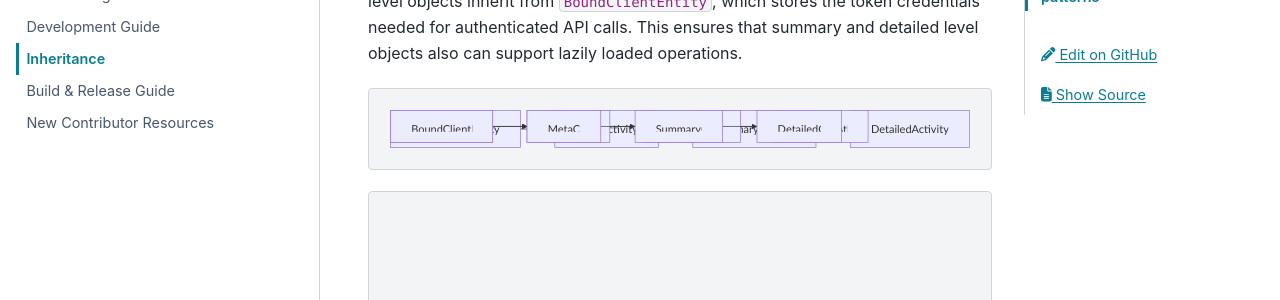
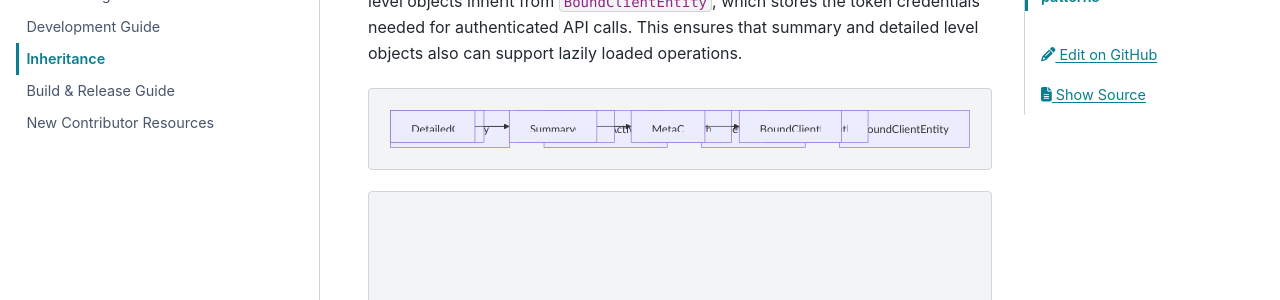
Before and after one commit to stravalib/stravalib, a Sphinx documentation site: the page built from docs/contributing/inheritance.md, in a window 1280 px wide and 900 px high, scrolled down 1365 px. Shown: the part 138-438 px from the top of the window. Built offline with Sphinx 7.4.7 and the PyData theme 0.15.4, drawn with Linux system fonts in a browser that asks for light colours; the version number could not be read and is left out; cross-references to code outside the pages are shown as plain code.

Commit message:
fix: UML pattern correction

```diff
--- a/docs/contributing/inheritance.md
+++ b/docs/contributing/inheritance.md
@@ -49,21 +49,21 @@
 
 :::{mermaid}
     graph LR
-    BoundClientEntity --> MetaActivity
-    MetaActivity --> SummaryActivity
-    SummaryActivity --> DetailedActivity
+    MetaActivity --> BoundClientEntity
+    SummaryActivity --> MetaActivity
+    DetailedActivity --> SummaryActivity
 :::
 
 :::{mermaid}
     graph LR
-    BoundClientEntity --> MetaAthlete
-    MetaAthlete --> SummaryAthlete
-    SummaryAthlete --> DetailedAthlete
+    MetaAthlete --> BoundClientEntity
+    SummaryAthlete --> MetaAthlete
+    DetailedAthlete --> SummaryAthlete
 :::
 
 :::{mermaid}
     graph LR
-    BoundClientEntity --> MetaClub
-    MetaClub --> SummaryClub
-    SummaryClub --> DetailedClub
+    MetaClub --> BoundClientEntity
+    SummaryClub --> MetaClub
+    DetailedClub --> SummaryClub
 :::
```
